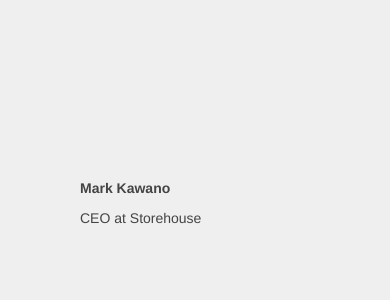
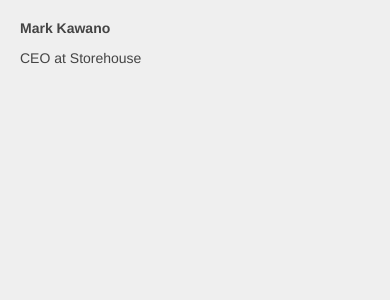
Before and after one commit to mkawano/mkawano.github.io, a Jekyll site: the page built from index.html, in a window 390 px wide. Shown: the top 300 px of the page. Built offline with Jekyll 4.4.1, drawn with Linux system fonts in a browser that asks for light colours; Markdown is read by kramdown in place of the engine named in the settings.

Commit message:
Added mobile friendly media query

```diff
--- a/css/main.css
+++ b/css/main.css
@@ -35,6 +35,16 @@
 /*
 /*****************************************************************************/
 
+
+
+@media all and (max-width: 480px){
+	.home {
+		position: relative;
+		padding: 20px;
+	}
+}
+
+@media all and (min-width: 481px){
 	.home {
 		position: absolute;
 		width: 480px;
@@ -42,3 +52,4 @@
 		left: 80px;
 		top: 20%;
 	}
+}
```
Lines whose indentation alone changed are shown as unchanged.
